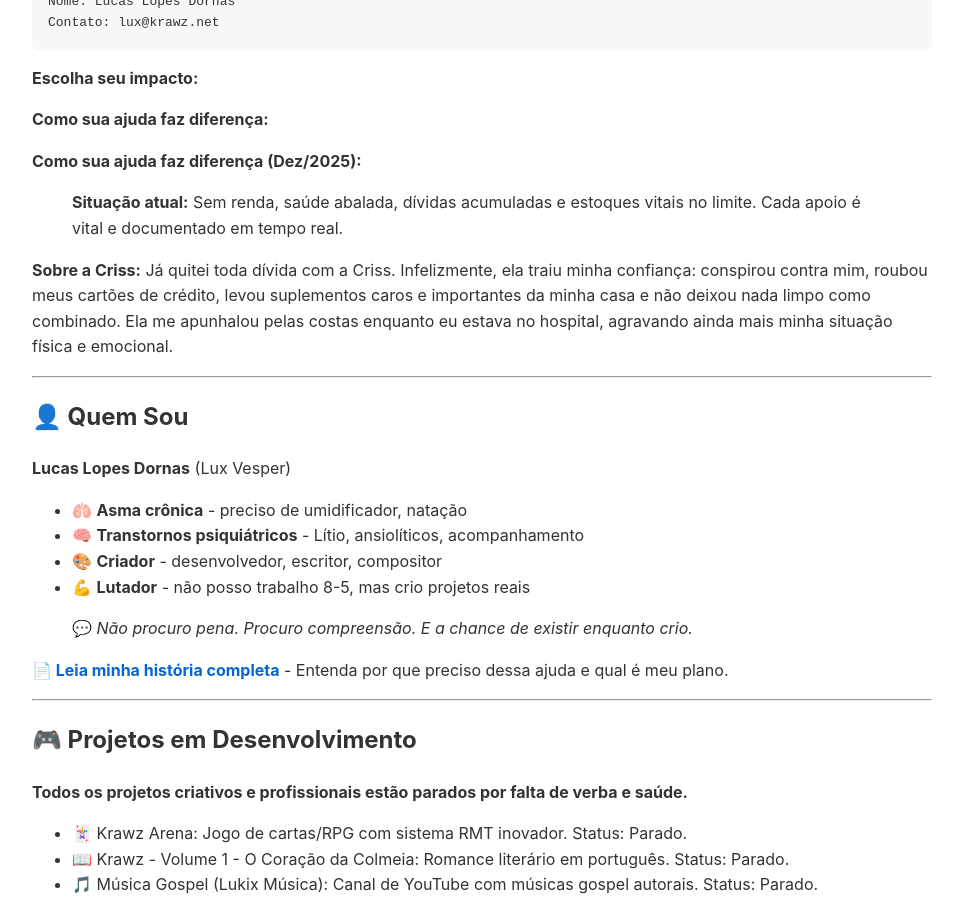
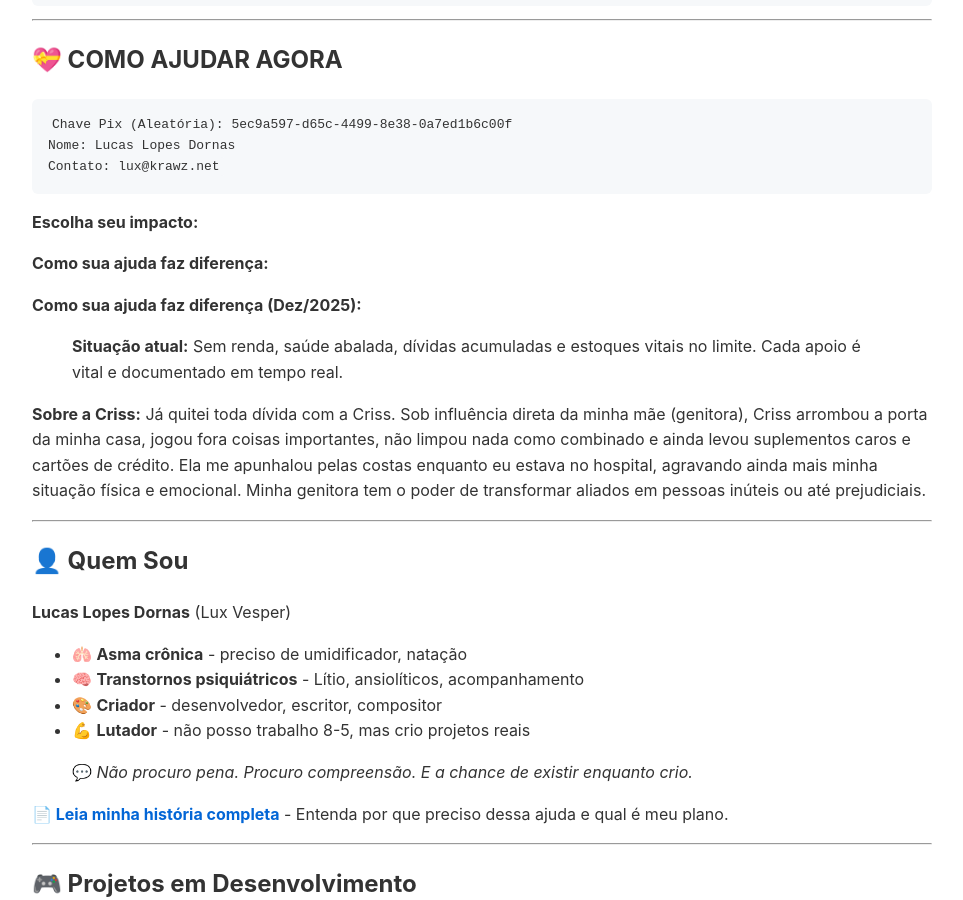
Before and after one commit to Lukixfer/transparencia-lux-vesper, a Jekyll site: the page built from index.md, in a window 1280 px wide and 900 px high, scrolled down 3406 px. Shown: the whole window, without its empty margins (158-1121 px from the left). Built offline with Jekyll 4.4.1, drawn with Linux system fonts in a browser that asks for light colours; our own code applies the rules of GitHub Pages for plain Markdown files; some of the changed text lies outside the part shown.

Commit message:
Adiciona nota sobre a genitora e detalha conflitos com a Criss na seção de situação atual

```diff
--- a/index.md
+++ b/index.md
@@ -28,6 +28,9 @@
 - Estou com dores intensas, passando muito mal e sem condições físicas de sair para comprar água ou suprimentos.
 - Precisei voltar para a Unimed devido ao agravamento do quadro físico e emocional.
 - Recebido R$ 300 da minha mãe (genitora), que mantém postura hostil e insensível diante da situação. Se ela tivesse uma alma e vendesse, não me importaria.
+
+**Nota sobre minha genitora:**
+Minha genitora é o que chamo de "neofascista comunista": uma pessoa pobre de direita, que defende ideias autoritárias, intolerantes e repressivas, mas ao mesmo tempo não aceita que outros ascendam socialmente por mérito e estudo. Ou seja, além de apoiar discursos de ódio e exclusão, faz de tudo para impedir que outro pobre melhore de vida, mesmo por esforço próprio. Essa postura é marcada por inveja, ressentimento e desejo de nivelar todos por baixo, misturando o pior do autoritarismo com o pior do igualitarismo forçado.
 
 A faxina paga (R$ 300) não foi feita corretamente: a casa segue suja, roupas e utensílios em mau estado, o que só aumenta o desgaste.
 
@@ -145,7 +148,7 @@
 > **Situação atual:** Sem renda, saúde abalada, dívidas acumuladas e estoques vitais no limite. Cada apoio é vital e documentado em tempo real.
 
 **Sobre a Criss:**
-Já quitei toda dívida com a Criss. Infelizmente, ela traiu minha confiança: conspirou contra mim, roubou meus cartões de crédito, levou suplementos caros e importantes da minha casa e não deixou nada limpo como combinado. Ela me apunhalou pelas costas enquanto eu estava no hospital, agravando ainda mais minha situação física e emocional.
+Já quitei toda dívida com a Criss. Sob influência direta da minha mãe (genitora), Criss arrombou a porta da minha casa, jogou fora coisas importantes, não limpou nada como combinado e ainda levou suplementos caros e cartões de crédito. Ela me apunhalou pelas costas enquanto eu estava no hospital, agravando ainda mais minha situação física e emocional. Minha genitora tem o poder de transformar aliados em pessoas inúteis ou até prejudiciais.
 
 ---
 
```
